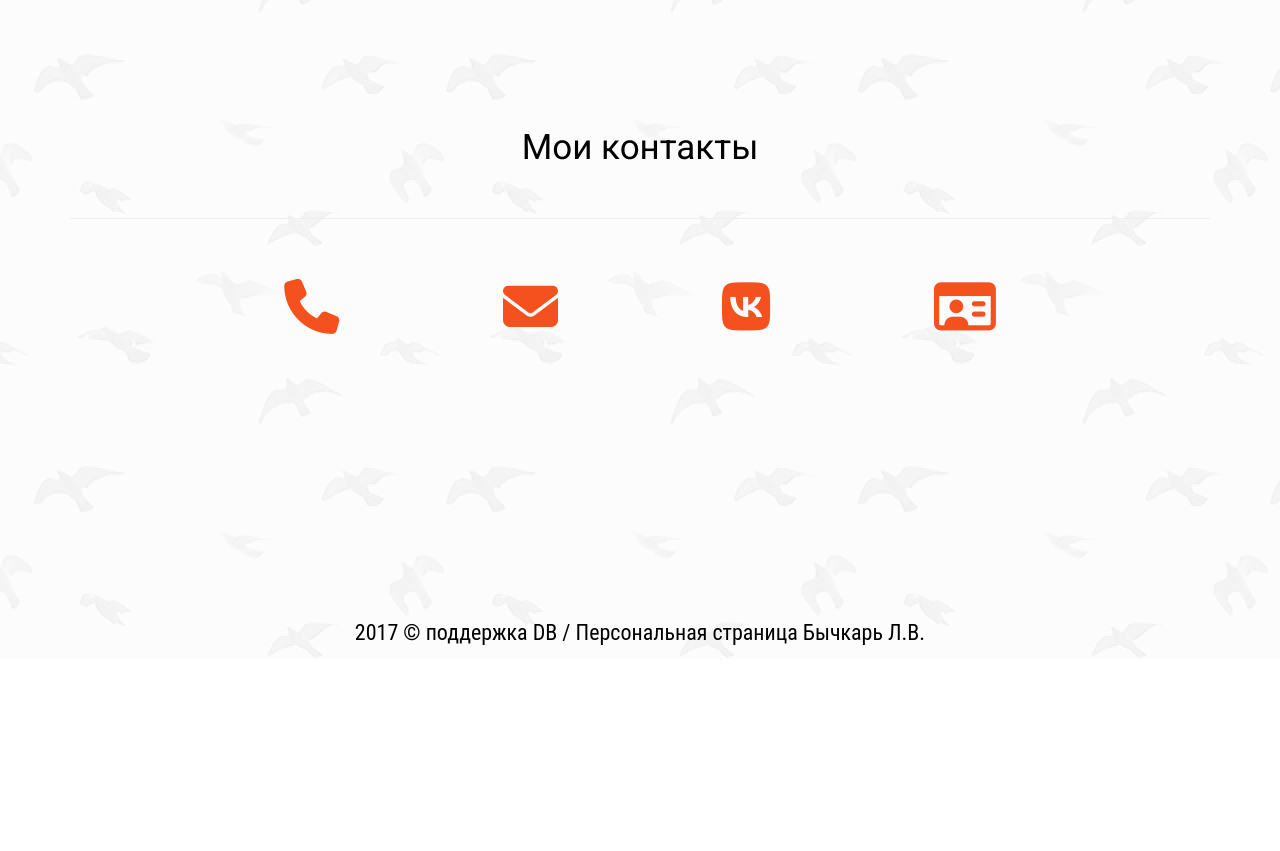
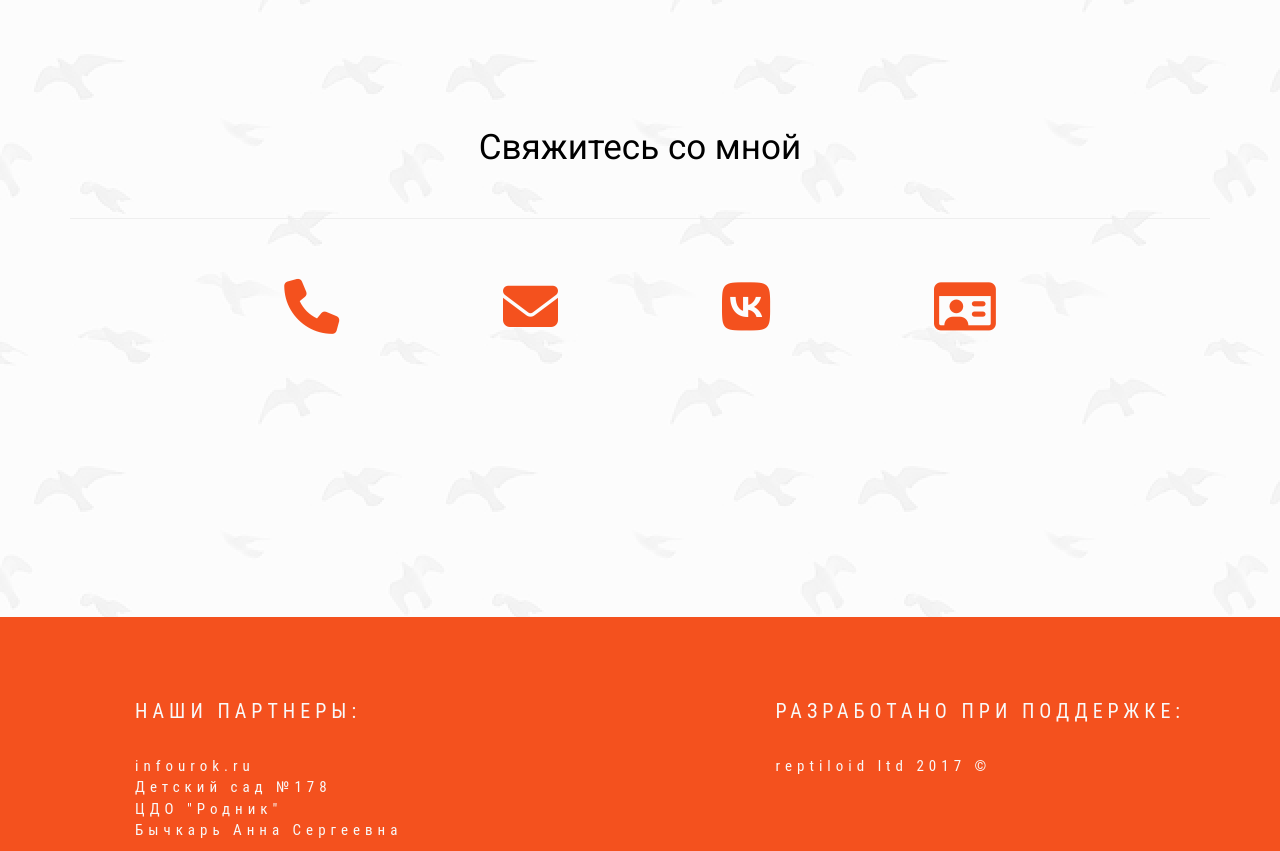
Before and after one commit to dbychkar/logoped_in, a website: page ver2/index.html in a window 1280 px wide. Shown: the part 4240-5091 px from the top of the page. Before the commit the page ends 4899 px from the top, so only its background shows below. Drawn offline with nearby package versions, Linux system fonts and the light colour scheme.

Commit message:
footer
footer update

```diff
--- a/ver2/css/main.css
+++ b/ver2/css/main.css
@@ -173,6 +173,58 @@ hr {
     color: #fff;
 }
 
+footer{
+    margin: 50px 50px 0px 50px;
+    background-color: #F4511E;
+    }
+
+.footer-content{
+    padding: 80px;
+    color: #f9f9f9;
+}
+
+.footer-left{
+    float: left;
+}
+
+.footer-title-left{
+    margin-left: 40px;
+    margin-bottom: 30px;
+    font-family: 'Roboto Condensed', sans-serif;
+    font-size: 20px;
+    letter-spacing: 5px;
+}
+
+.footer-about li{
+    list-style: none;
+    font-family: 'Roboto Condensed', sans-serif;
+    font-size: 15px;
+    letter-spacing: 5px;
+}
+
+.footer-about a{
+    color: #f9f9f9;
+}
+
+.footer-right{
+    float: right;
+}
+
+.footer-title-right{
+    font-family: 'Roboto Condensed', sans-serif;
+    font-size: 20px;
+    letter-spacing: 5px;
+    margin-bottom: 30px;
+
+}
+
+.support-contact{
+    font-family: 'Roboto Condensed', sans-serif;
+    font-size: 15px;
+    letter-spacing: 5px;
+}
+
+
 #top-btn {
     width: 50px;
     height: 50px;
--- a/ver2/index.html
+++ b/ver2/index.html
@@ -362,7 +362,7 @@
 <div id="contacts" class="text-center">
     <div class="container">
         <div class="section-title center">
-            <h1>Мои контакты</h1>
+            <h1>Свяжитесь со мной</h1>
             <hr>
         </div>
         <div class="my-contacts">
@@ -398,7 +398,6 @@
                     </span>
                     </a>
                 </li>
-
             </ul>
         </div>
     </div>
@@ -409,8 +408,24 @@
     <i class="fa fa-angle-up fa-4x"></i>
 </div>
 <!-- footer -->
-<footer class="text-center">
-    <p>2017 &copy; поддержка DB / Персональная страница Бычкарь Л.В. </p>
+<footer class="container-fluid">
+   <div class="footer-content">
+       <div class="footer-left">
+       <div class="footer-title-left">НАШИ ПАРТНЕРЫ:</div>
+       <ul class="footer-about">
+           <li><a href="https://infourok.ru/user/bichkar-liliya-valentinovna" target="_blank">infourok.ru</a></li>
+           <li><a href="http://detsad178vrn.ru/" target="_blank">Детский сад №178</a></li>
+           <li><a href="http://cdod-rodnik.ucoz.ru/" target="_blank">ЦДО "Родник"</a></li>
+           <li><a href="https://infourok.ru/user/strelnikova-anna-sergeevna" target="_blank">Бычкарь Анна Сергеевна</a></li>
+       </ul>
+       </div>
+       <div class="footer-right">
+    <div class="support-contact">
+        <div class="footer-title-right">РАЗРАБОТАНО ПРИ ПОДДЕРЖКЕ:</div>
+        <div class="footer-about"><a href="https://vk.com/id16094678" target="_blank">reptiloid ltd 2017 &copy;</a></div>
+    </div>
+    </div>
+   </div>
 </footer>
 
 
```
